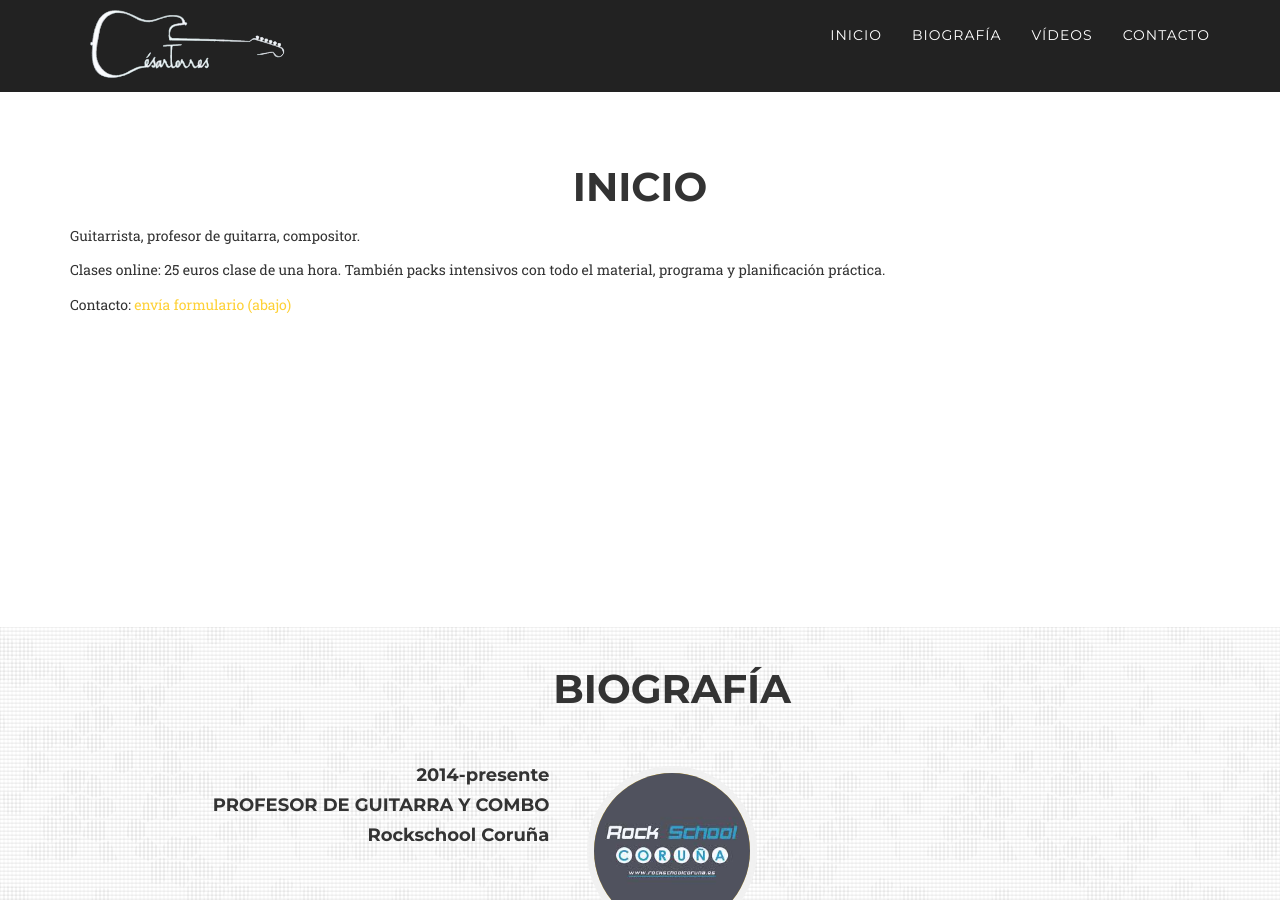
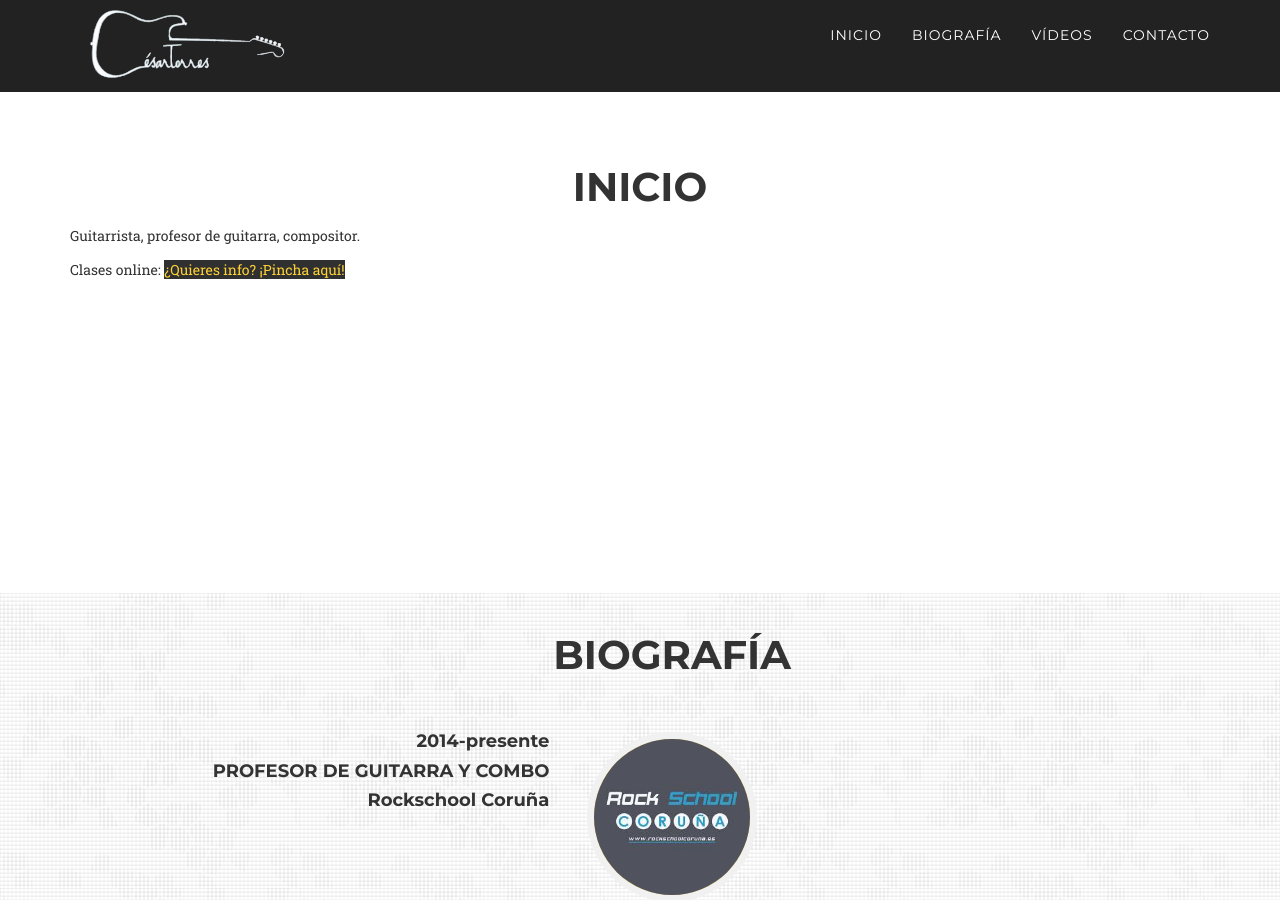
Before and after one commit to cesartorresmusic/cesartorresmusic.github.io, a Jekyll site: the page built from README.md, in a window 1280 px wide and 900 px high, scrolled down 783 px. Built offline with Jekyll 4.4.1, drawn with Linux system fonts in a browser that asks for light colours; some web fonts are replaced; our own code applies the rules of GitHub Pages for plain Markdown files; some of the changed text lies outside the part shown.

Commit message:
more clear

```diff
--- a/_includes/contact.html
+++ b/_includes/contact.html
@@ -17,6 +17,9 @@
                 </ul>
             </div>
             <div class="col-lg-12 text-center">
+                <p style="color: white;">
+                    Formulario de contacto (requiere login en Google/Gmail):
+                </p>
                 <div class="embed-responsive embed-responsive-1by1" style="width: 100%; height: 800px; ">
                     <iframe class="embed-responsive-item" src="https://docs.google.com/forms/d/e/1FAIpQLSdgrpmFGQFzj2Hnz-yY_HBTbXz80B8xdsNQuENncWjiepTSkw/viewform?embedded=true" frameborder="0" marginheight="0" marginwidth="0">Loading…</iframe>
                 </div>
--- a/_includes/inicio.html
+++ b/_includes/inicio.html
@@ -13,10 +13,7 @@
                     Guitarrista, profesor de guitarra, compositor.
                 </p>
                 <p>
-                    Clases online: 25 euros clase de una hora. También packs intensivos con todo el material, programa y planificación práctica.
-                </p>
-                <p>
-                    Contacto: <a href="#contact">envía formulario (abajo)</a>
+                    Clases online: <a href="#contact" style="background-color: #303030;">¿Quieres info? ¡Pincha aquí!</a>
                 </p>
             </div>
         </div>
```
